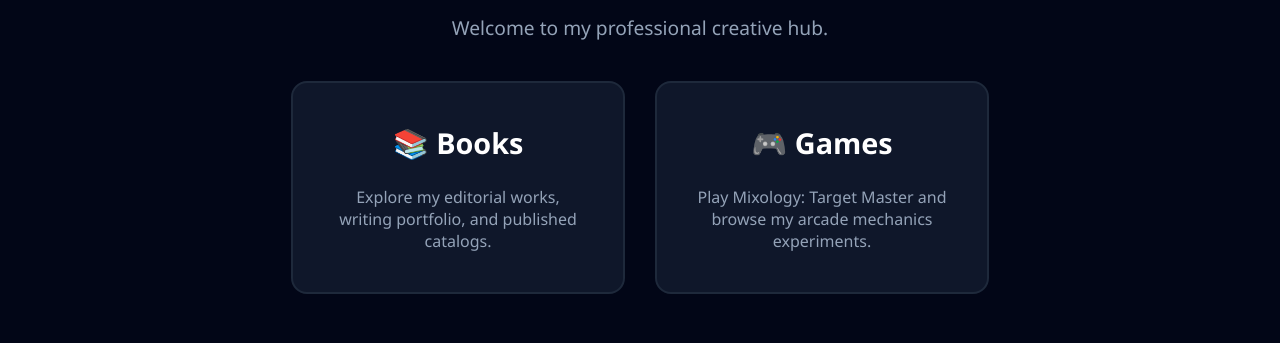
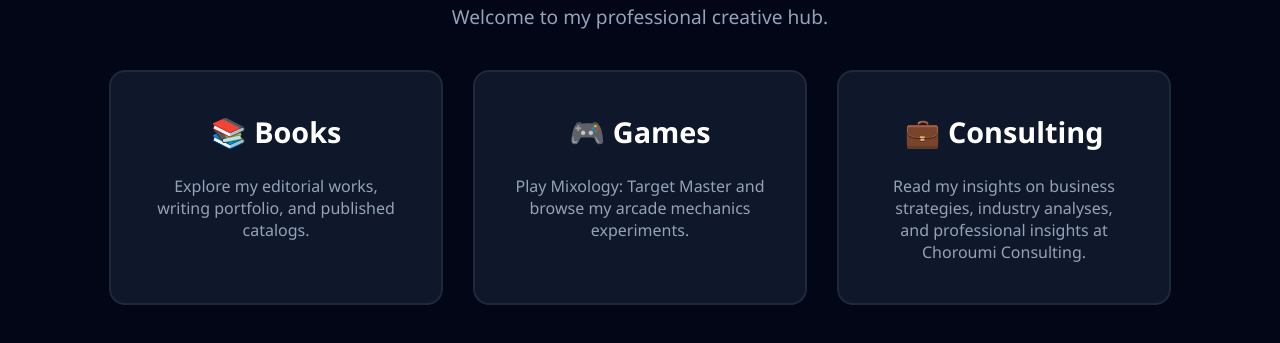
Before and after one commit to NasimCZD/Portfolios, a plain HTML site: page index.html in a window 1280 px wide. Shown: the part 309-652 px from the top of the page. Drawn offline with Linux system fonts and the light colour scheme.

Commit message:
Update index.html-Update consulting

```diff
--- a/index.html
+++ b/index.html
@@ -29,14 +29,22 @@
     <p>Welcome to my professional creative hub.</p>
 
     <div class="container">
+        <!-- 📚 Books Portfolio -->
         <a href="https://nasimczd.github.io/nasimc-portfolio/" class="card">
             <h2>📚 Books</h2>
             <p>Explore my editorial works, writing portfolio, and published catalogs.</p>
         </a>
 
+        <!-- 🎮 Games Portfolio -->
         <a href="https://nasimczd.github.io/nasimc-game-portfolio/" class="card">
             <h2>🎮 Games</h2>
             <p>Play Mixology: Target Master and browse my arcade mechanics experiments.</p>
+        </a>
+
+        <!-- 💼 Consulting & Blog Portfolio -->
+        <a href="https://nasimchoroum.wixsite.com/choroumi-consulting/blog" target="_blank" class="card consulting">
+            <h2>💼 Consulting</h2>
+            <p>Read my insights on business strategies, industry analyses, and professional insights at Choroumi Consulting.</p>
         </a>
     </div>
 
```
